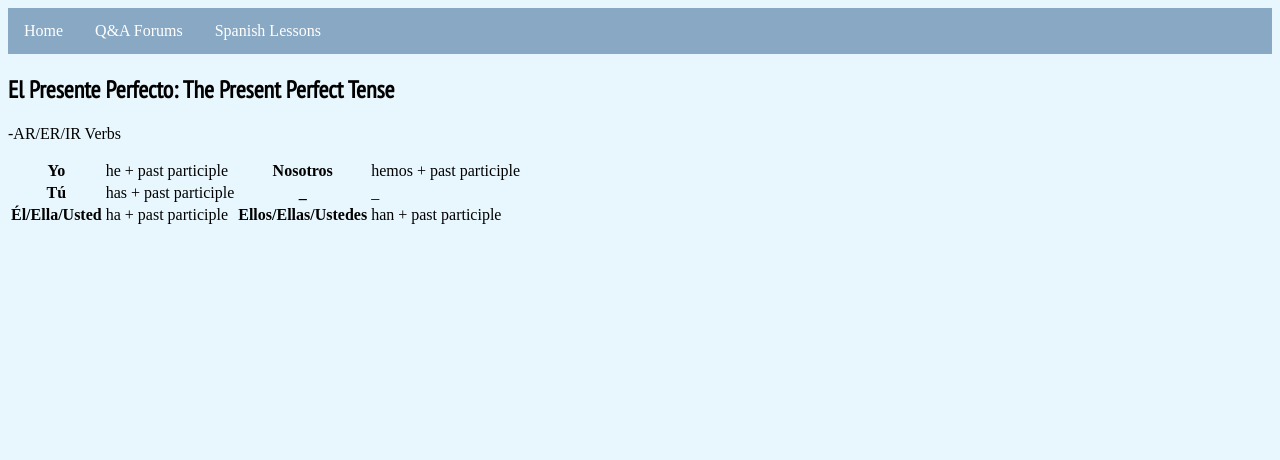
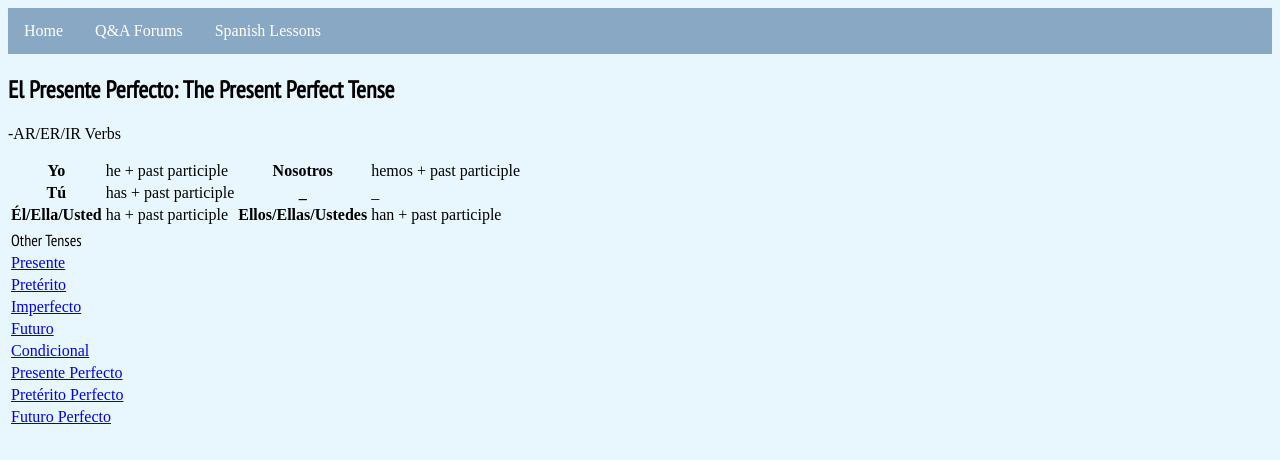
Before and after one commit to pinguino4u/pinguino4u.github.io, a plain HTML site: page presente_perfecto.html in a window 1280 px wide. Drawn offline with Linux system fonts and the light colour scheme.

Commit message:
Update presente_perfecto.html

```diff
--- a/presente_perfecto.html
+++ b/presente_perfecto.html
@@ -74,5 +74,36 @@
 
 
    </table>
+	    <table>
+        <tr>
+          <td style="font-family:
+'PT Sans Narrow', sans-serif;"> <a href=""></a>Other Tenses</td>
+       </tr>
+        <tr>
+          <td> <a href="presente.html"> Presente</a> </td>
+       </tr>
+        <tr>
+          <td> <a href="Preterito.html"> Pretérito</a> </td>
+       </tr>
+       <tr>
+         <td> <a href="imperfecto.html"> Imperfecto</a> </td>
+       </tr>
+       <tr>
+         <td> <a href="futuro.html"> Futuro</a> </td>
+       </tr>
+       <tr>
+         <td> <a href="condicional.html"> Condicional</a> </td>
+       </tr>
+       <tr>
+         <td> <a href="presente_perfecto.html"> Presente Perfecto</a> </td>
+       </tr>
+       <tr>
+         <td> <a href="preterito_perfecto.html"> Pretérito Perfecto</a> </td>
+       </tr>
+       <tr>
+         <td> <a href="futuro_perfecto.html"> Futuro Perfecto </a></td>
+       </tr>
+
+      </table>
   </body>
 </html>
```
